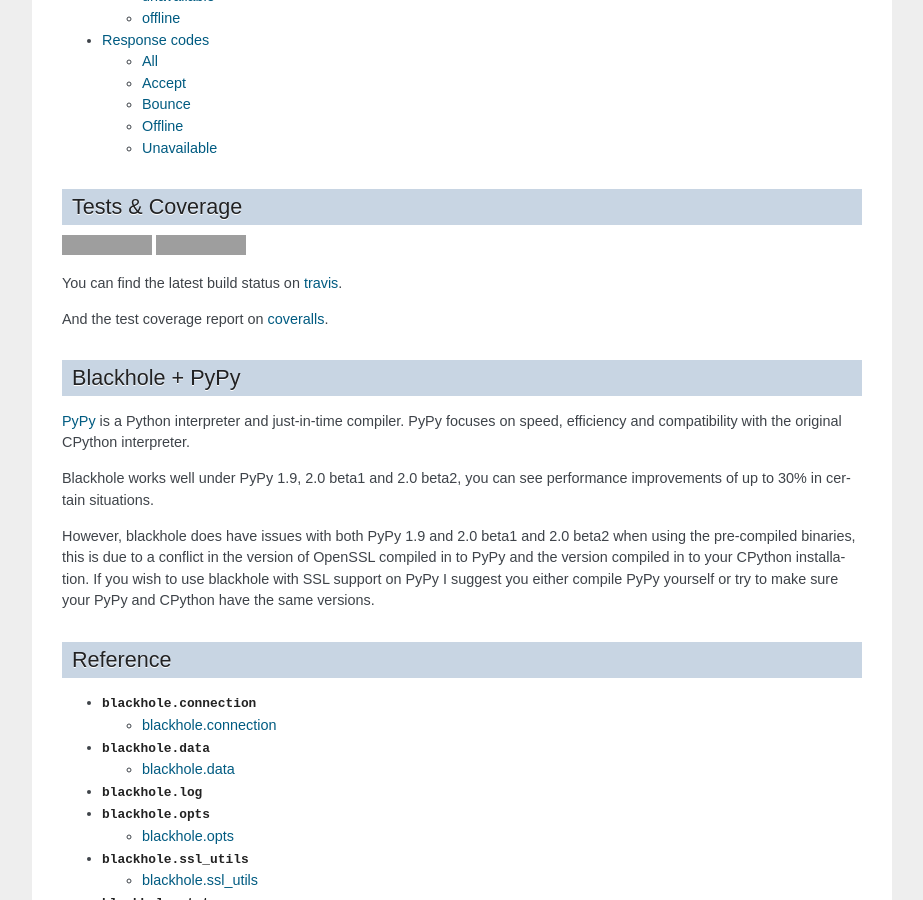
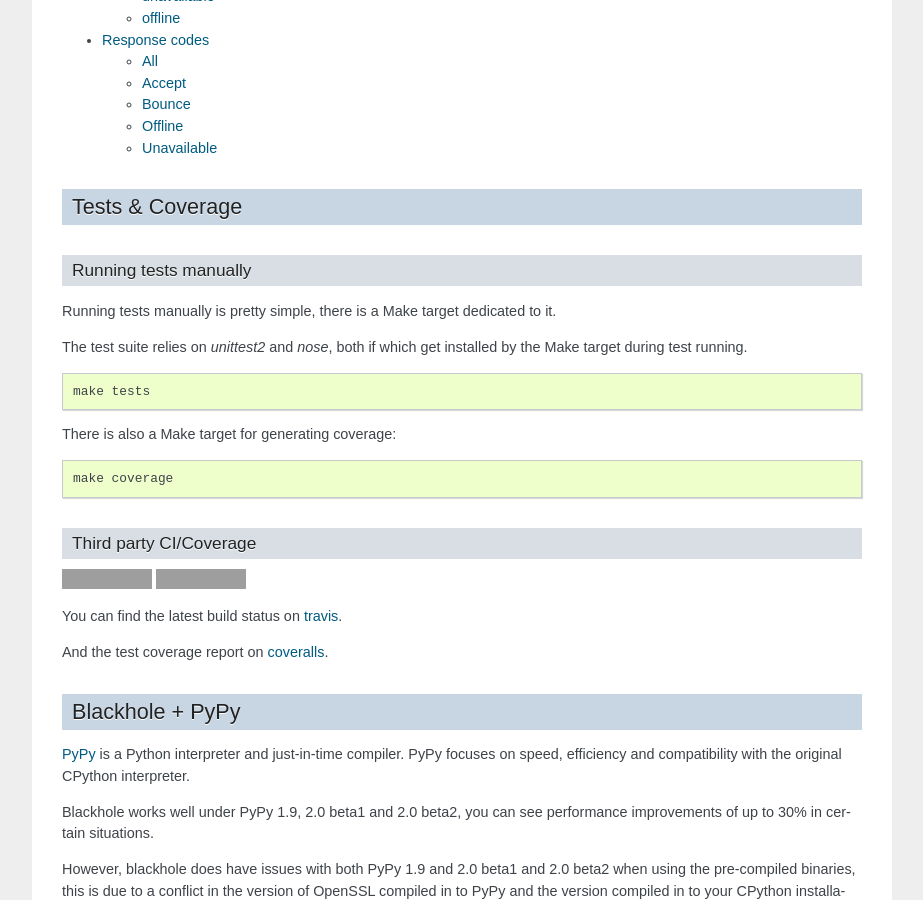
Before and after one commit to kura/blackhole, a Sphinx documentation site: the page built from docs/source/index.rst, in a window 1280 px wide and 900 px high, scrolled down 2596 px. Shown: the whole window, without its empty margins (198-1121 px from the left). Built offline with Sphinx 7.4.7, drawn with Linux system fonts in a browser that asks for light colours; some of the changed text lies outside the part shown; grey boxes are pictures that could not be loaded.

Commit message:
Added test and coverage Make targets + documentation

```diff
--- a/docs/source/index.rst
+++ b/docs/source/index.rst
@@ -157,6 +157,24 @@ change or remove the Python version check.::
 Tests & Coverage
 ================
 
+Running tests manually
+----------------------
+
+Running tests manually is pretty simple, there is a Make target dedicated to it.
+
+The test suite relies on `unittest2` and `nose`, both if which get installed by the Make target during test running.
+
+::
+
+    make tests
+
+There is also a Make target for generating coverage::
+
+    make coverage
+
+Third party CI/Coverage
+-----------------------
+
 .. image:: https://api.travis-ci.org/kura/blackhole.png?branch=master
         :target: https://travis-ci.org/kura/blackhole
 
```
Also changed, not shown: 1 other file.
